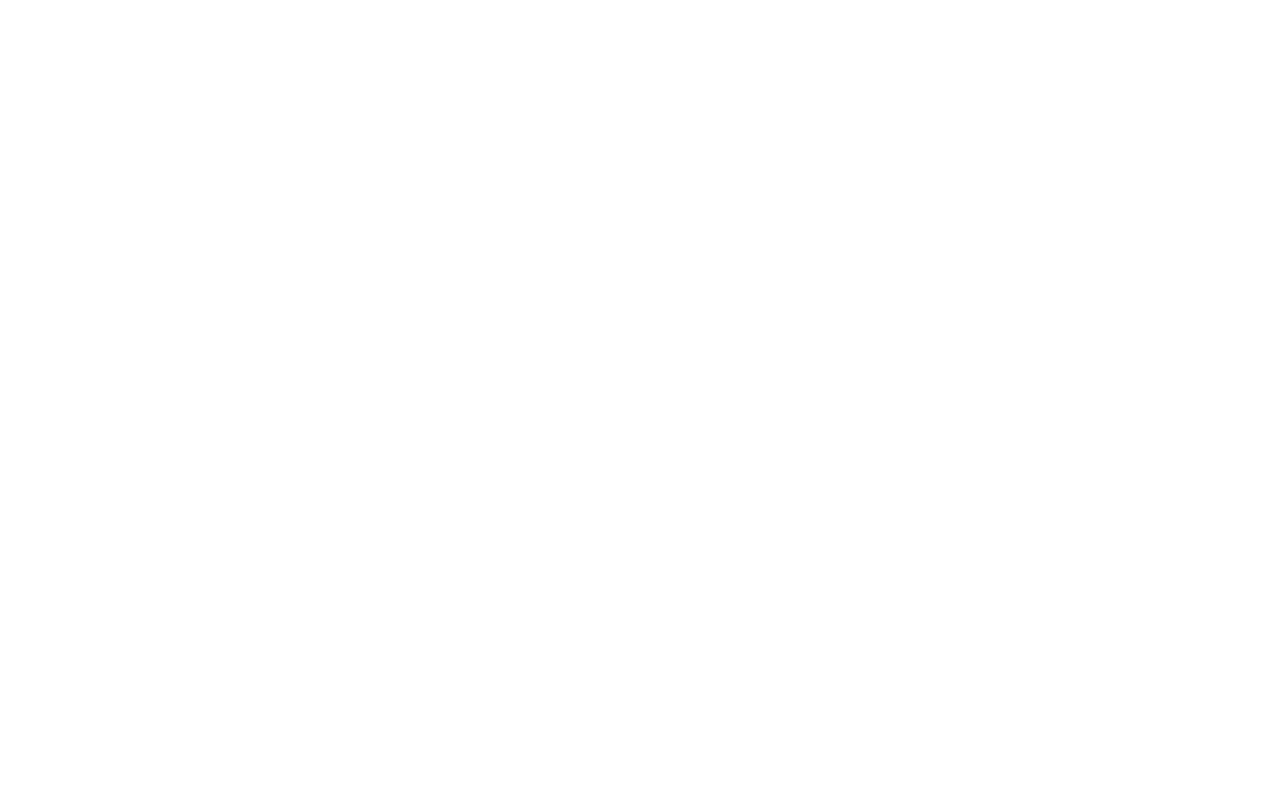
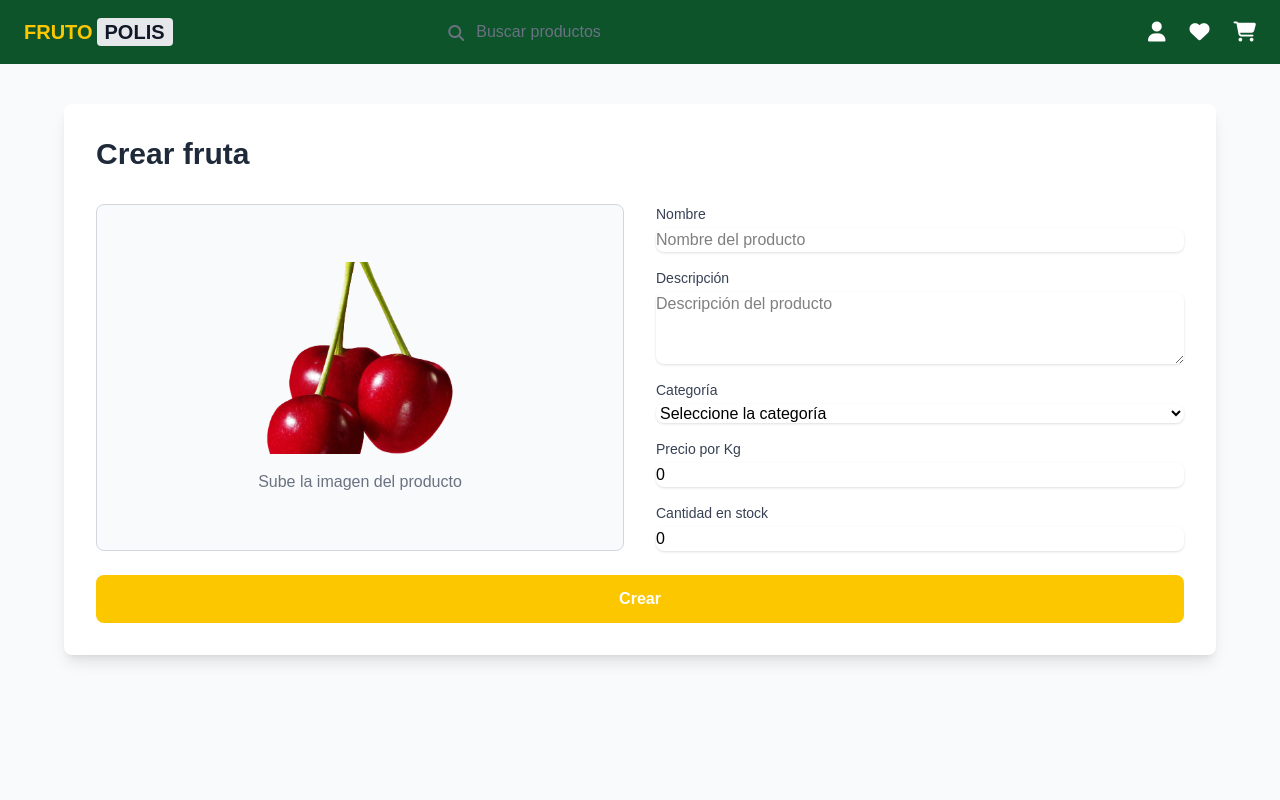
Before and after one commit to alicarpio/E-Fruity, a Vue app in the folder frontend-fruity/: page /create-product in a window 1280 px wide. Before the commit this address had no page. Shown: the top 800 px of the page. Built offline with nearby package versions, Linux system fonts and the light colour scheme.

Commit message:
Modify Create product forms

```diff
--- /dev/null
+++ b/frontend-fruity/src/pages/CreateProduct.vue
@@ -0,0 +1,149 @@
+<script setup lang="ts">
+import { ref } from 'vue';
+import NavBar from '@/components/NavBar.vue';
+import Footer from '@/components/Footer.vue';
+
+// Datos del formulario
+const productName = ref('');
+const productDescription = ref('');
+const productCategory = ref('');
+const productPrice = ref(0);
+const productStock = ref(0);
+const productImage = ref<File | null>(null);
+
+// Manejar la subida de imágenes
+const handleImageUpload = (event: Event) => {
+  const target = event.target as HTMLInputElement;
+  if (target.files && target.files[0]) {
+    productImage.value = target.files[0];
+  }
+};
+
+// Función para enviar los datos del formulario
+const handleSubmit = () => {
+  console.log('Datos del producto:', {
+    name: productName.value,
+    description: productDescription.value,
+    category: productCategory.value,
+    price: productPrice.value,
+    stock: productStock.value,
+    image: productImage.value,
+  });
+  alert('Producto creado exitosamente 🎉');
+};
+</script>
+
+<template>
+  <NavBar />
+
+  <!-- Contenido Principal -->
+  <main class="bg-gray-50 min-h-screen py-10 px-6">
+    <section class="max-w-6xl mx-auto bg-white shadow-lg rounded-lg p-8">
+      <!-- Título -->
+      <h1 class="text-3xl font-bold text-gray-800 mb-8">Crear fruta</h1>
+
+      <div class="grid grid-cols-1 lg:grid-cols-2 gap-8">
+        <!-- Subir Imagen -->
+        <div class="flex flex-col items-center justify-center border border-gray-300 rounded-lg p-6 bg-gray-50">
+          <label
+            for="product-image"
+            class="flex flex-col items-center justify-center cursor-pointer"
+          >
+            <img
+              src="/src/assets/cherry.png"
+              alt="Sube la imagen del producto"
+              class="w-48 h-48 object-cover mb-4"
+            />
+            <span class="text-gray-500 text-center">Sube la imagen del producto</span>
+          </label>
+          <input
+            id="product-image"
+            type="file"
+            accept="image/*"
+            class="hidden"
+            @change="handleImageUpload"
+          />
+        </div>
+
+        <!-- Formulario -->
+        <form class="space-y-4">
+          <!-- Nombre -->
+          <div>
+            <label for="name" class="block text-sm font-medium text-gray-700">Nombre</label>
+            <input
+              id="name"
+              type="text"
+              v-model="productName"
+              class="mt-1 block w-full border-gray-300 rounded-lg shadow-sm focus:ring-yellow-400 focus:border-yellow-400"
+              placeholder="Nombre del producto"
+            />
+          </div>
+
+          <!-- Descripción -->
+          <div>
+            <label for="description" class="block text-sm font-medium text-gray-700">Descripción</label>
+            <textarea
+              id="description"
+              v-model="productDescription"
+              rows="3"
+              class="mt-1 block w-full border-gray-300 rounded-lg shadow-sm focus:ring-yellow-400 focus:border-yellow-400"
+              placeholder="Descripción del producto"
+            ></textarea>
+          </div>
+
+          <!-- Categoría -->
+          <div>
+            <label for="category" class="block text-sm font-medium text-gray-700">Categoría</label>
+            <select
+              id="category"
+              v-model="productCategory"
+              class="mt-1 block w-full border-gray-300 rounded-lg shadow-sm focus:ring-yellow-400 focus:border-yellow-400"
+            >
+              <option disabled value="">Seleccione la categoría</option>
+              <option>Frutas</option>
+              <option>Verduras</option>
+              <option>Orgánicos</option>
+            </select>
+          </div>
+
+          <!-- Precio -->
+          <div>
+            <label for="price" class="block text-sm font-medium text-gray-700">Precio por Kg</label>
+            <input
+              id="price"
+              type="number"
+              v-model="productPrice"
+              step="0.01"
+              class="mt-1 block w-full border-gray-300 rounded-lg shadow-sm focus:ring-yellow-400 focus:border-yellow-400"
+              placeholder="$0.00"
+            />
+          </div>
+
+          <!-- Stock -->
+          <div>
+            <label for="stock" class="block text-sm font-medium text-gray-700">Cantidad en stock</label>
+            <input
+              id="stock"
+              type="number"
+              v-model="productStock"
+              class="mt-1 block w-full border-gray-300 rounded-lg shadow-sm focus:ring-yellow-400 focus:border-yellow-400"
+              placeholder="0"
+            />
+          </div>
+        </form>
+      </div>
+
+      <!-- Botón Crear -->
+      <button
+        @click.prevent="handleSubmit"
+        class="mt-6 w-full bg-yellow-400 text-white font-bold py-3 rounded-lg hover:bg-yellow-500 transition"
+      >
+        Crear
+      </button>
+    </section>
+  </main>
+
+  <Footer />
+</template>
+
+<style scoped></style>
--- a/frontend-fruity/src/router/index.ts
+++ b/frontend-fruity/src/router/index.ts
@@ -6,13 +6,18 @@
     {
       path: '/',
       name: 'home',
-      component: () => import('../pages/HomePage.vue'), // Página principal
+      component: () => import('../pages/HomeAdmin.vue'), // Página principal
     },
     {
       path: '/shopping-cart',
       name: 'shopping-cart',
       component: () => import('../pages/ShoppingCart.vue'), // Página del carrito
     },
+    {
+      path: '/create-product',
+      name: 'create-product',
+      component: () => import('../pages/CreateProduct.vue'), // Página del carrito
+    },
   ],
 });
 
```
